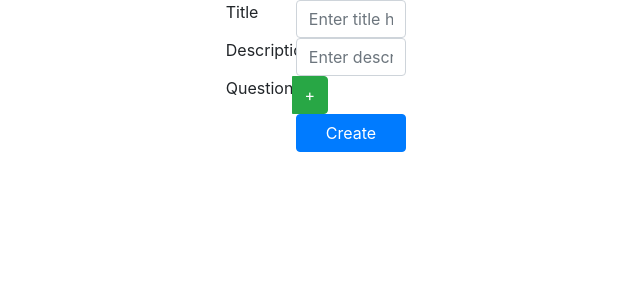
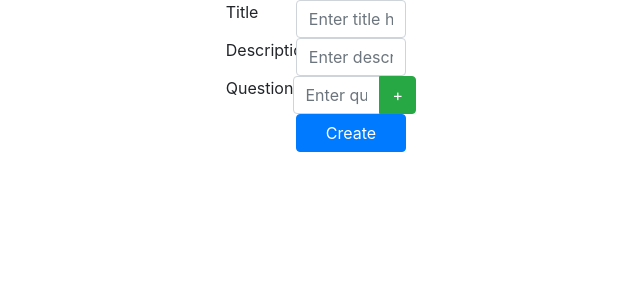
Before and after one commit to SHeija/surveyThing, a Django app: page /surveys/add/ in a window 1280 px wide. Shown: the top 300 px of the page, without its empty margins (219-859 px from the left). Run offline with Django 3.2, Linux system fonts and the light colour scheme; some libraries are stand-ins or nearby versions.

Commit message:
fixed a typoed variable

```diff
--- a/templates/base.html
+++ b/templates/base.html
@@ -17,7 +17,6 @@
  <!-- Optional JavaScript -->
     <!-- jQuery first, then Popper.js, then Bootstrap JS -->
     <script src="https://code.jquery.com/jquery-3.3.1.slim.min.js" integrity="sha384-q8i/X+965DzO0rT7abK41JStQIAqVgRVzpbzo5smXKp4YfRvH+8abtTE1Pi6jizo" crossorigin="anonymous"></script>
-    <script src="https://cdnjs.cloudflare.com/ajax/libs/popper.js/1.14.3/umd/popper.min.js" integrity="sha384-ZMP7rVo3mIykV+2+9J3UJ46jBk0WLaUAdn689aCwoqbBJiSnjAK/l8WvCWPIPm49" crossorigin="anonymous"></script>
     <script src="https://stackpath.bootstrapcdn.com/bootstrap/4.1.1/js/bootstrap.min.js" integrity="sha384-smHYKdLADwkXOn1EmN1qk/HfnUcbVRZyYmZ4qpPea6sjB/pTJ0euyQp0Mk8ck+5T" crossorigin="anonymous"></script>
 {% block custom_js %}{% endblock %}
 
--- a/templates/surveys/addNew.html
+++ b/templates/surveys/addNew.html
@@ -35,7 +35,7 @@
     </div>
     <div class="col-4">
         <div class="input-group">
-            {{form.question_text}}
+            {{qform.question_text}}
             <div class="input-group-append">
                 <button class="btn btn-success add-form-row">+</button>
             </div>
```
